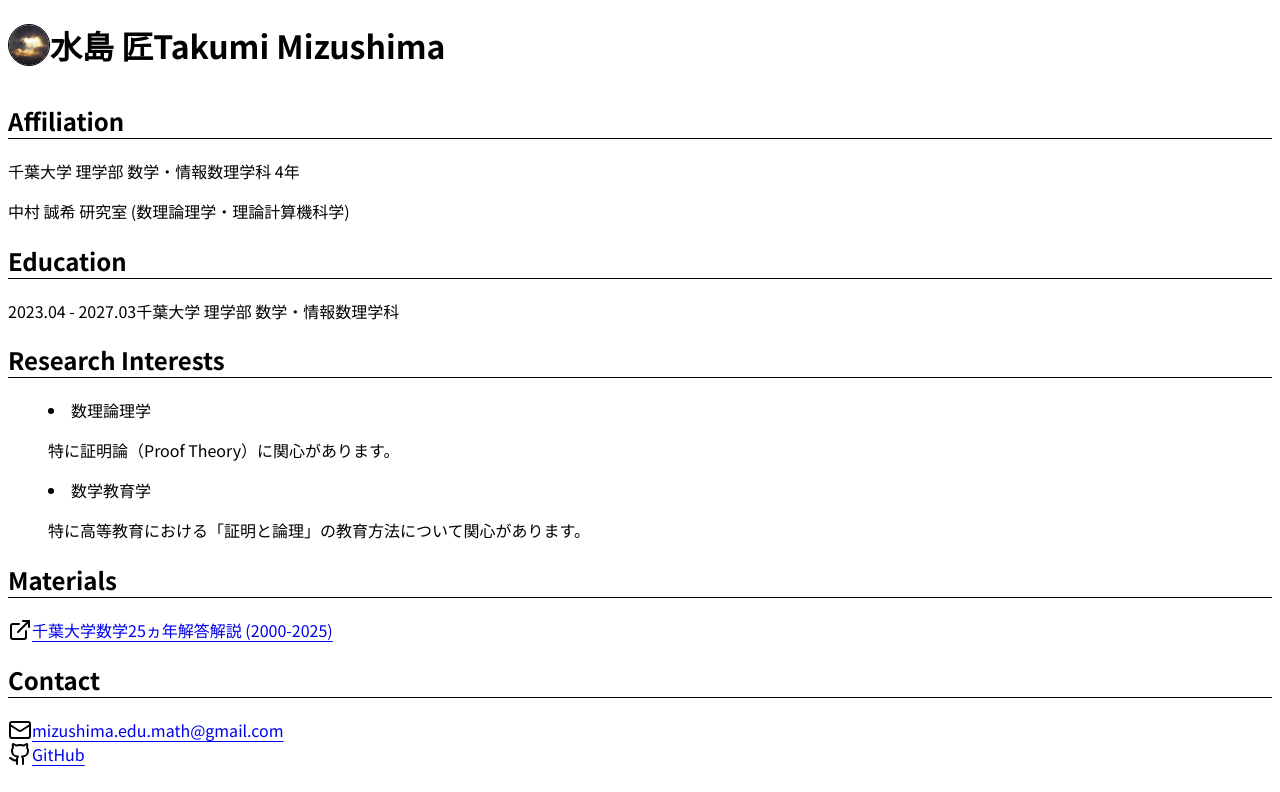
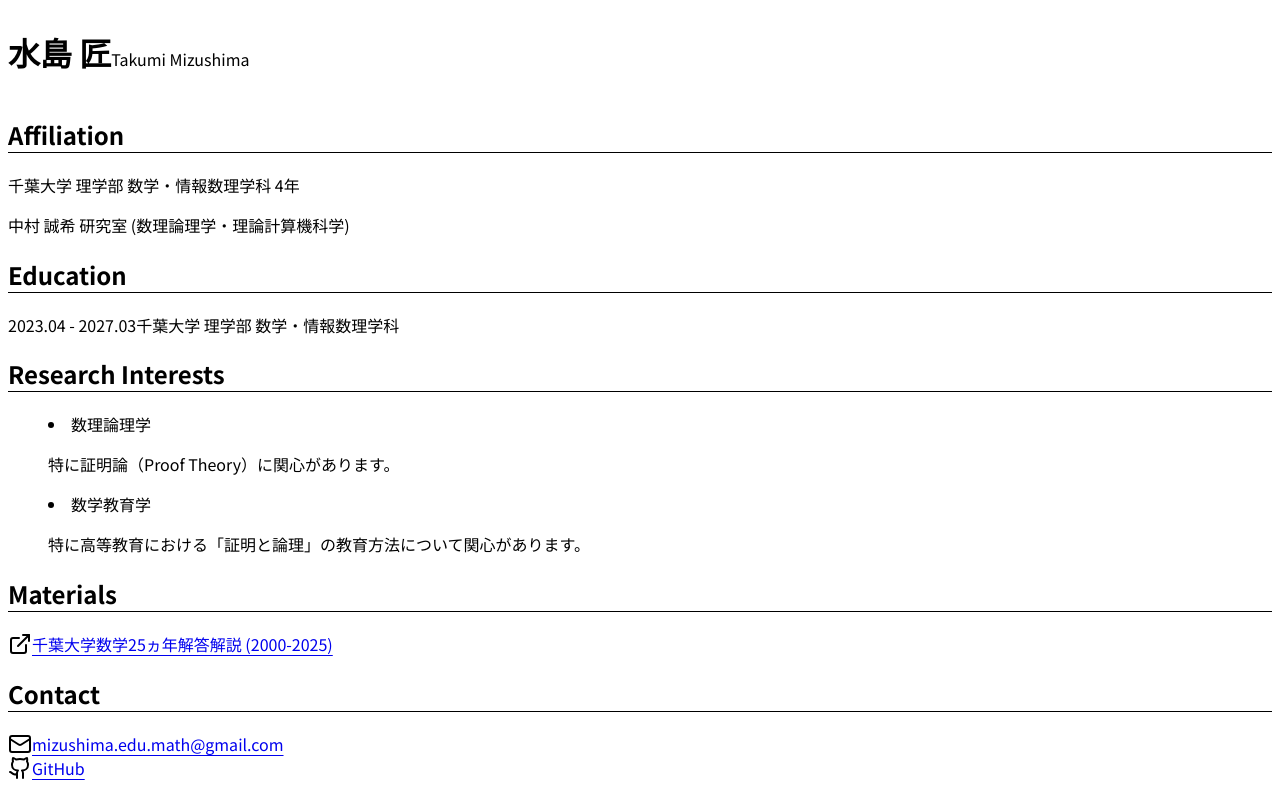
Before and after one commit to TakumiMizushima/website, a Next.js app: page / in a window 1280 px wide. Shown: the top 792 px of the page. Built offline with nearby package versions, Linux system fonts and the light colour scheme.

Commit message:
Update page.tsx

```diff
--- a/app/page.tsx
+++ b/app/page.tsx
@@ -2,38 +2,20 @@ import { Github, Mail, ExternalLink } from "lucide-react";
 
 export default function Home() {
   return (
-    <div className="min-h-screen bg-slate-50 text-slate-700 pt-8 pb-20 px-6 font-sans">
+    <div className="min-h-screen bg-slate-50 text-slate-700 py-20 px-6 font-sans">
       <main className="max-w-xl mx-auto space-y-16">
 
-        {/* Header: アイコンと名前を横並びに */}
-        <header className="flex items-center gap-4">
-
-          <div
-            className="flex-shrink-0 bg-slate-200 rounded-full overflow-hidden border border-slate-100 shadow-sm"
-            style={{ width: '40px', height: '40px', minWidth: '40px', minHeight: '40px' }}
-          >
-            <img
-              src="/profile.jpg"
-              alt="水島 匠のプロフィール写真"
-              className="object-cover"
-              style={{ width: '100%', height: '100%', display: 'block' }}
-            />
-          </div>
-
-          {/* 名前部分 */}
-          <div>
-            <h1 className="flex flex-wrap items-baseline gap-3 leading-none tracking-tight">
-              <span className="text-2xl font-bold text-slate-900">
-                水島 匠
-              </span>
-              <span className="text-lg text-slate-500 font-medium whitespace-nowrap">
-                Takumi Mizushima
-              </span>
-            </h1>
-          </div>
+        {/* Header */}
+        <header className="flex items-baseline gap-4">
+          <h1 className="text-3xl font-bold text-slate-900 tracking-tight">
+            水島 匠
+          </h1>
+          <p className="text-lg text-slate-500 font-medium whitespace-nowrap">
+            Takumi Mizushima
+          </p>
         </header>
 
-        {/* --- 以下、コンテンツ部分はそのまま --- */}
+        {/* 1. Affiliation */}
         <section>
           <h2 className="text-lg font-bold text-slate-900 border-b border-slate-200 pb-2 mb-4">
             Affiliation
@@ -48,6 +30,7 @@ export default function Home() {
           </div>
         </section>
 
+        {/* 2. Education */}
         <section>
           <h2 className="text-lg font-bold text-slate-900 border-b border-slate-200 pb-2 mb-4">
             Education
@@ -62,6 +45,7 @@ export default function Home() {
           </div>
         </section>
 
+        {/* 3. Research Interests */}
         <section>
           <h2 className="text-lg font-bold text-slate-900 border-b border-slate-200 pb-2 mb-4">
             Research Interests
@@ -82,6 +66,7 @@ export default function Home() {
           </ul>
         </section>
 
+        {/* 4. Materials */}
         <section>
           <h2 className="text-lg font-bold text-slate-900 border-b border-slate-200 pb-2 mb-4">
             Materials
@@ -101,6 +86,7 @@ export default function Home() {
           </div>
         </section>
 
+        {/* 5. Contact */}
         <section>
           <h2 className="text-lg font-bold text-slate-900 border-b border-slate-200 pb-2 mb-4">
             Contact
@@ -129,11 +115,14 @@ export default function Home() {
           </div>
         </section>
 
+        {/* 6. Links */}
         <section>
           <h2 className="text-lg font-bold text-slate-900 border-b border-slate-200 pb-2 mb-4">
             Links
           </h2>
           <div className="space-y-4">
+
+            {/* 千葉大学 学部 */}
             <div className="flex items-start gap-3">
               <ExternalLink className="w-4 h-4 text-slate-400 mt-1 flex-shrink-0" />
               <a
@@ -145,6 +134,8 @@ export default function Home() {
                 千葉大学 理学部 数学・情報数理学科
               </a>
             </div>
+
+            {/* 千葉大学 大学院 */}
             <div className="flex items-start gap-3">
               <ExternalLink className="w-4 h-4 text-slate-400 mt-1 flex-shrink-0" />
               <a
@@ -158,6 +149,8 @@ export default function Home() {
                 <span className="inline-block">数学情報科学専攻 数学・情報数理学コース</span>
               </a>
             </div>
+
+            {/* 筑波大学 */}
             <div className="flex items-start gap-3">
               <ExternalLink className="w-4 h-4 text-slate-400 mt-1 flex-shrink-0" />
               <a
@@ -171,6 +164,7 @@ export default function Home() {
                 <span className="inline-block">次世代学校教育創成サブプログラム 数学教育領域</span>
               </a>
             </div>
+
           </div>
         </section>
 
```
